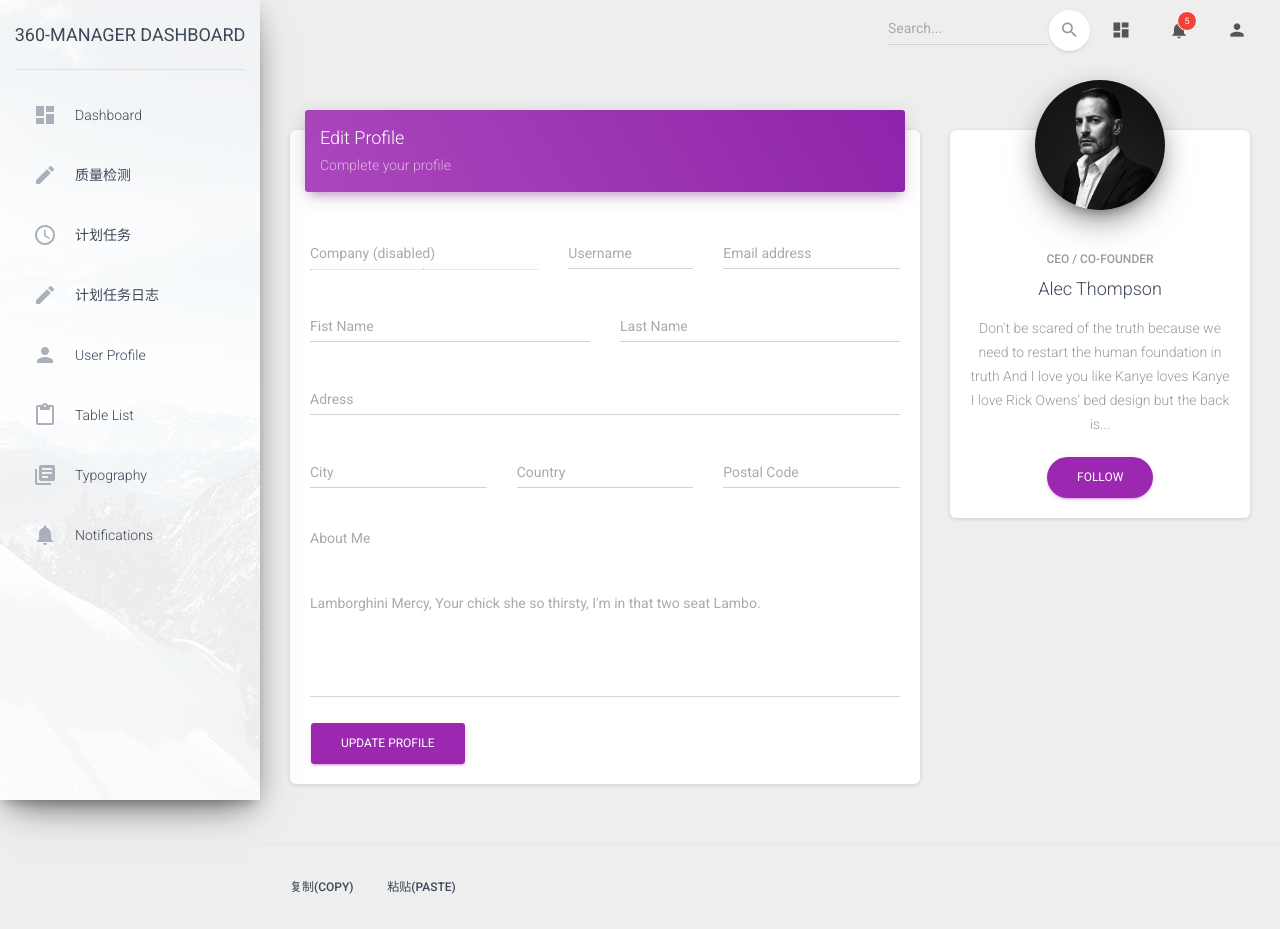
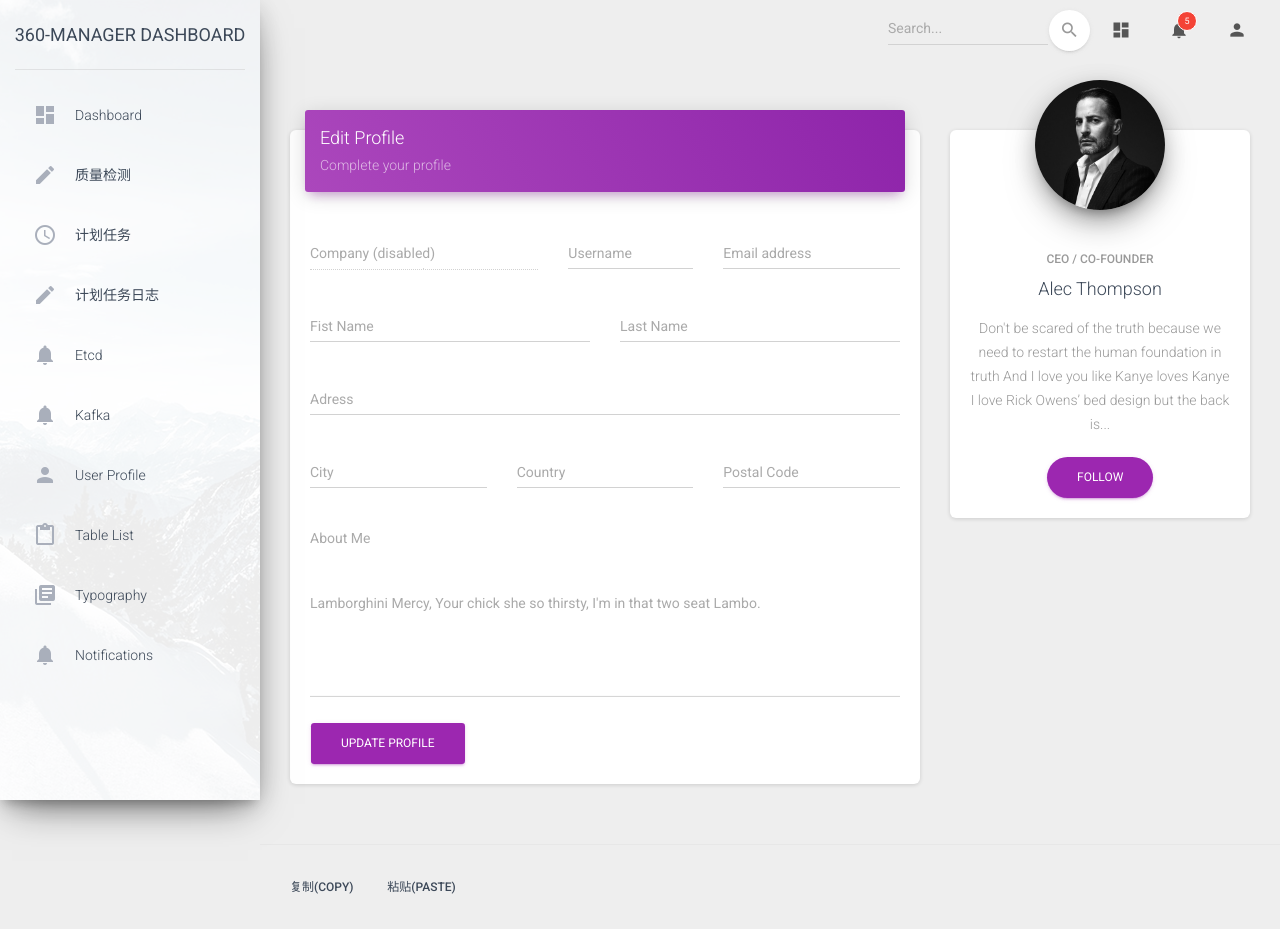
Before and after one commit to nrliangxy/my_daily_news, a Python web app: template webapp/templates/default/user.html in a window 1280 px wide. Run offline with Jinja, Linux system fonts and the light colour scheme; the template is opened without the code that fills it, so the values that code supplies are empty; some libraries are stand-ins or nearby versions.

Commit message:
update sidebar

```diff
--- a/webapp/templates/default/sidebar.html
+++ b/webapp/templates/default/sidebar.html
@@ -53,12 +53,18 @@
                     <p>计划任务日志</p>
                 </a>
                 </li>
-{#            <li>#}
-{#                <a class="nav-link" href="/scheduler/scheduler_log">#}
-{#                        <i class="material-icons">schedule</i>#}
-{#                        <p>计划任务日志</p>#}
-{#                    </a>#}
-{#            </li>#}
+                            <li class="nav-item">
+                    <a class="nav-link" href="http://192.168.44.101:8080/etcdkeeper3/">
+                        <i class="material-icons">notifications</i>
+                        <p>etcd</p>
+                    </a>
+                </li>
+                            <li class="nav-item">
+                    <a class="nav-link" href="http://192.168.44.101:9001/">
+                        <i class="material-icons">notifications</i>
+                        <p>kafka</p>
+                    </a>
+                </li>
                 <li class="nav-item">
                     <a class="nav-link" href="/index/user">
                         <i class="material-icons">person</i>
--- a/webapp/views/qualityView.py
+++ b/webapp/views/qualityView.py
@@ -53,7 +53,6 @@ def query():
         "rule_type": rule_type,
         "rule_functions": valid_functions
     })
-
     data_quality_valid.delay(data_type, rule_name)
     return jsonify(result={
         "rule_name": rule_name,
@@ -75,5 +74,8 @@ def quality_report():
         reports = coll.find({"rule_name": rule_name}).sort([("create_time", -1)]).limit(1)
     reports = [i for i in reports]
     if len(reports) <= 0:
-        return error_field_check_403("规则%s运行中或不存在" % rule_name)
+        if mongo_client["manager"]["quality_rule"].find_one({"rule_name": rule_name}):
+            return error_field_check_403("规则%s正在运行中，请稍后查询" % rule_name)
+        else:
+            return error_field_check_403("规则%s运行中或不存在" % rule_name)
     return render_template("quality/report.html", reports=reports)
--- a/webapp/views/schedulerView.py
+++ b/webapp/views/schedulerView.py
@@ -53,6 +53,7 @@ def scheduler_log():
     records, info = check_db()
     return render_template("scheduler/result_page.html", info=info, records=records)
 
+
 def show_task_name():
     return [obj.task_name for obj in TaskLog.objects]
 
```
Also changed, not shown: database/models.py (+21 -0 lines).
